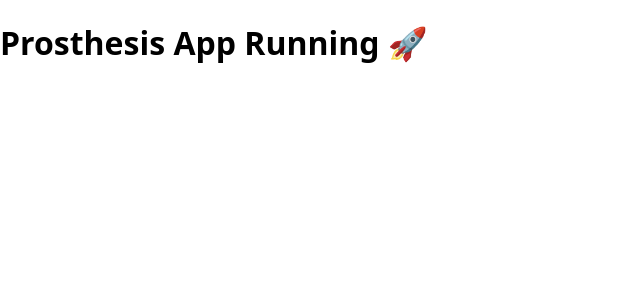
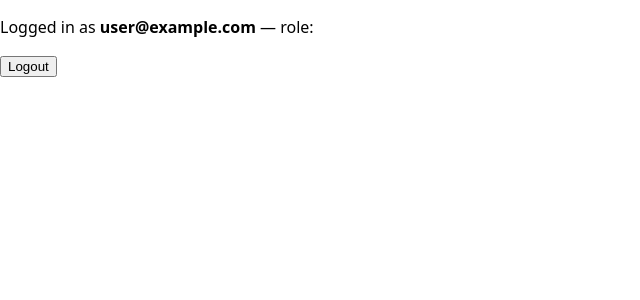
Before and after one commit to shrey17299-collab/PROSTHELINK, a Next.js app: page / in a window 1280 px wide. Shown: the top 300 px of the page, without its empty margins (0-640 px from the left). Built offline with nearby package versions, Linux system fonts and the light colour scheme; no server answers; sample sign-in values are in the browser's storage.

Commit message:
Update page.tsx

```diff
--- a/app/page.tsx
+++ b/app/page.tsx
@@ -1,3 +1,22 @@
-export default function Page() {
-  return <h1>Prosthesis App Running 🚀</h1>;
+"use client";
+
+import { useSession, signOut } from "next-auth/react";
+
+export default function Home() {
+  const { data, status } = useSession();
+
+  if (status === "loading") return <p>Loading...</p>;
+  if (!data?.user) {
+    window.location.href = "/login";
+    return null;
+  }
+
+  return (
+    <div>
+      <p>
+        Logged in as <b>{data.user.email}</b> — role: <b>{(data.user as any).role}</b>
+      </p>
+      <button onClick={() => signOut({ callbackUrl: "/login" })}>Logout</button>
+    </div>
+  );
 }
```
